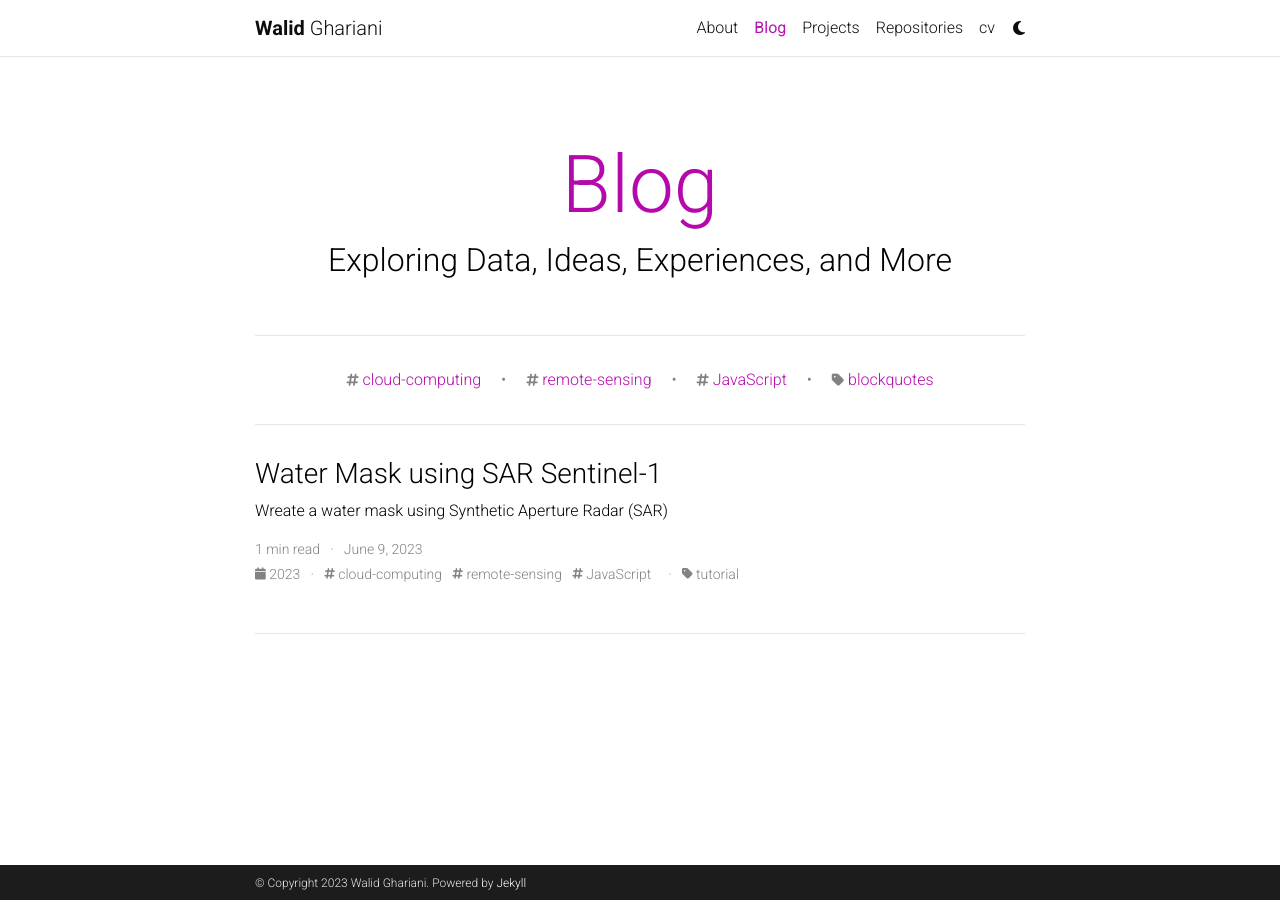
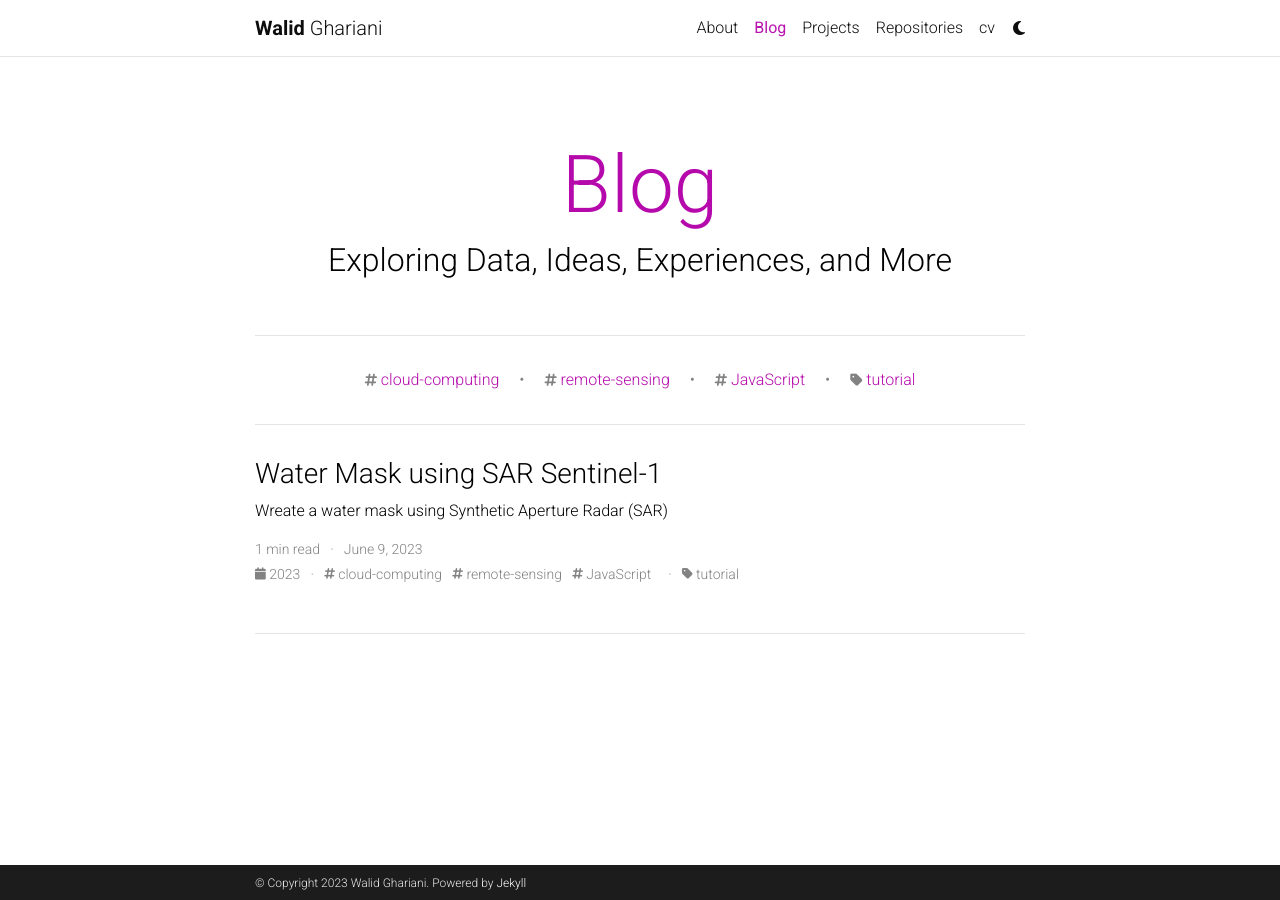
Before and after one commit to WalidGharianiEAGLE/walidgharianieagle.github.io, a Jekyll site: the page built from blog/index.html, in a window 1280 px wide. Built offline with Jekyll 4.4.1, drawn with Linux system fonts in a browser that asks for light colours; the list of posts is cut into pages by our own code; comment, search, counter and statistics services are not loaded; a style sheet for code colours, icons or effects is not loaded.

Commit message:
changed display categories

```diff
--- a/_config.yml
+++ b/_config.yml
@@ -265,7 +265,7 @@ jekyll-archives:
     category: '/blog/category/:name/'
 
 display_tags: ['cloud-computing', 'remote-sensing', 'JavaScript'] #['formatting', 'images', 'links', 'math', 'code'] # these tags will be displayed on the front page of your blog
-display_categories: ['blockquotes'] # these categories will be displayed on the front page of your blog
+display_categories: ['tutorial'] # these categories will be displayed on the front page of your blog
 
 # -----------------------------------------------------------------------------
 # Jekyll Scholar
```
